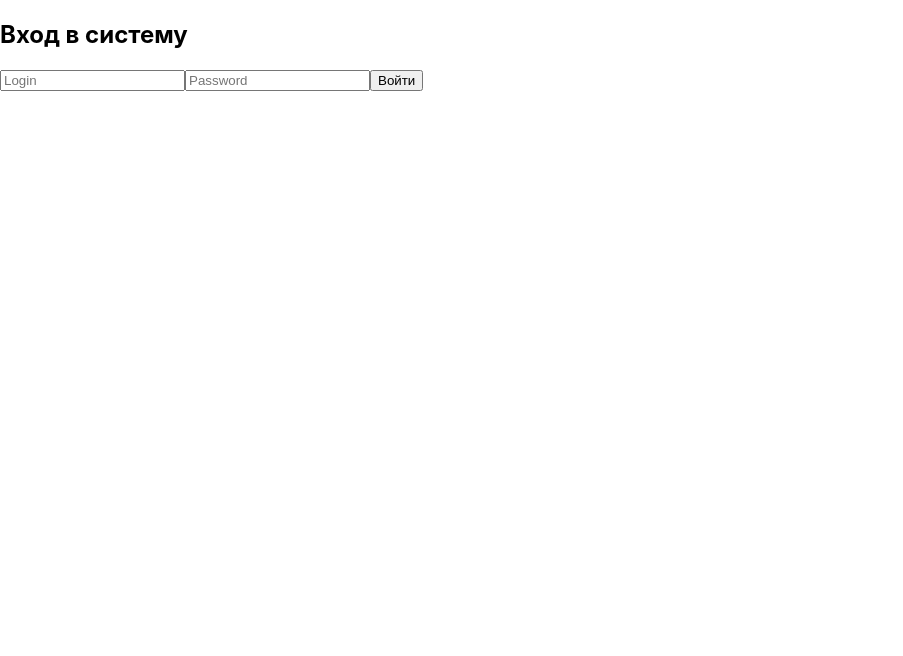
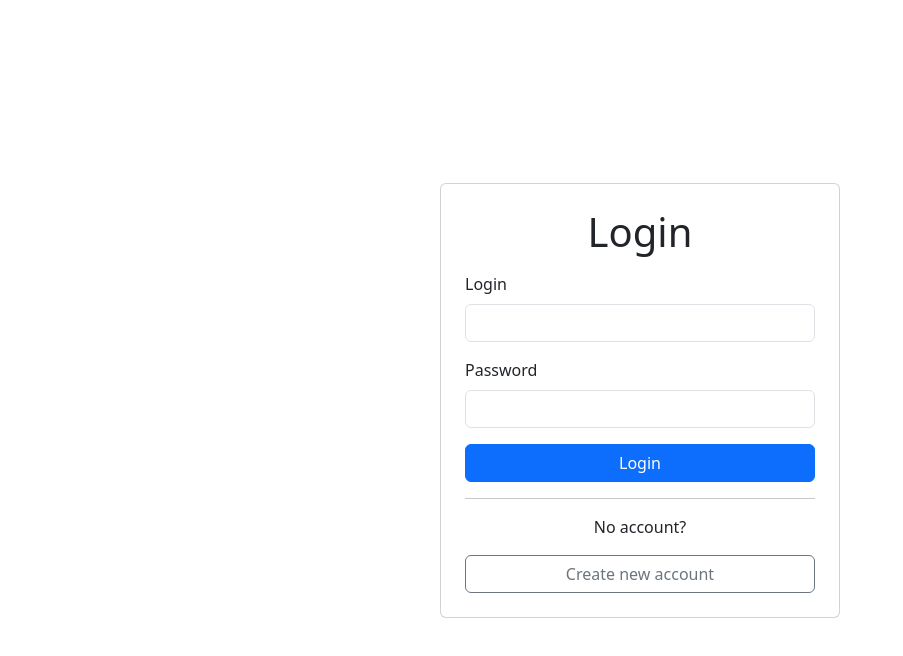
Before and after one commit to sdobrimutrom/help-desk, a React (Create React App) app in the folder frontend/: page / in a window 1280 px wide. Shown: the top 656 px of the page, without its empty margins (0-903 px from the left). Built offline with nearby package versions, Linux system fonts and the light colour scheme.

Commit message:
Login page styles

```diff
--- a/frontend/package.json
+++ b/frontend/package.json
@@ -11,6 +11,7 @@
     "@types/node": "^16.18.126",
     "@types/react": "^19.1.4",
     "@types/react-dom": "^19.1.5",
+    "bootstrap": "^5.3.6",
     "react": "^19.1.0",
     "react-dom": "^19.1.0",
     "react-router-dom": "^7.6.0",
--- a/frontend/src/App.tsx
+++ b/frontend/src/App.tsx
@@ -14,6 +14,7 @@ function App() {
     <Router>
       <Routes>
         <Route path="/" element={<LoginPage/>}/>
+        <Route path="/register" element={<RegisterPage />}/>
         <Route path="/me"
         element={
           <PrivateRoute>
@@ -58,7 +59,6 @@ function App() {
             </PrivateRoute>
           }
         />
-        <Route path="/register" element={<RegisterPage />}/>
       </Routes>
     </Router>
   );
--- a/frontend/src/index.tsx
+++ b/frontend/src/index.tsx
@@ -1,6 +1,7 @@
 import React from 'react';
 import ReactDOM from 'react-dom/client';
 import './index.css';
+import 'bootstrap/dist/css/bootstrap.min.css'
 import App from './App';
 
 const root = ReactDOM.createRoot(
--- a/frontend/src/pages/LoginPage.tsx
+++ b/frontend/src/pages/LoginPage.tsx
@@ -1,10 +1,12 @@
 import { useState } from "react";
 import { loginUser } from "../api/auth";
+import { useNavigate } from "react-router-dom";
 
 export default function LoginPage() {
     const [username, setUsername] = useState("");
     const [password, setPassword] = useState("");
     const [error, setError] = useState("");
+    const navigate = useNavigate();
 
     async function handleLogin(e: React.FormEvent) {
         e.preventDefault();
@@ -12,19 +14,30 @@ export default function LoginPage() {
         if (!token) {
             setError("Invalid login or password");
         } else {
-            window.location.href = "/me";
+            window.location.href = "/home";
         }
     }
 
     return (
-        <div>
-            <h2>Вход в систему</h2>
-            <form onSubmit={handleLogin}>
-                <input placeholder="Login" value={username} onChange={e => setUsername(e.target.value)}/>
-                <input type = "password" placeholder="Password" value={password} onChange={e => setPassword(e.target.value)}/>
-                <button type="submit">Войти</button>
-                {error && <p style={{ color: 'red' }}>{error}</p>}
-            </form>
+        <div className="container d-flex justify-content-center align-items-center" style={{ minHeight: '100vh' }}>
+            <div className="card p-4" style={{ width: "100%", maxWidth: "400px" }}>
+                <h1 className="text-center mb-3">Login</h1>
+                <form onSubmit={handleLogin}>
+                    <div className="mb-3">
+                        <label className="form-label">Login</label>
+                        <input className="form-control" value={username} onChange={e => setUsername(e.target.value)}/>
+                    </div>
+                    <div className="mb-3">
+                        <label className="form-label">Password</label>
+                        <input type="password" className="form-control" value={password} onChange={e => setPassword(e.target.value)}/>
+                    </div>
+                    {error && <div className="alert alerty-danger">{error}</div>}
+                    <button className="btn btn-primary w-100" type="submit">Login</button>
+                </form>
+                <hr/>
+                <p className="text-center">No account?</p>
+                <button className="btn btn-outline-secondary w-100" onClick={() => navigate("/register")}>Create new account</button>
+            </div>
         </div>
     );
 }
```
Also changed, not shown: 1 other file (tests, documents, lock files or other folders).
